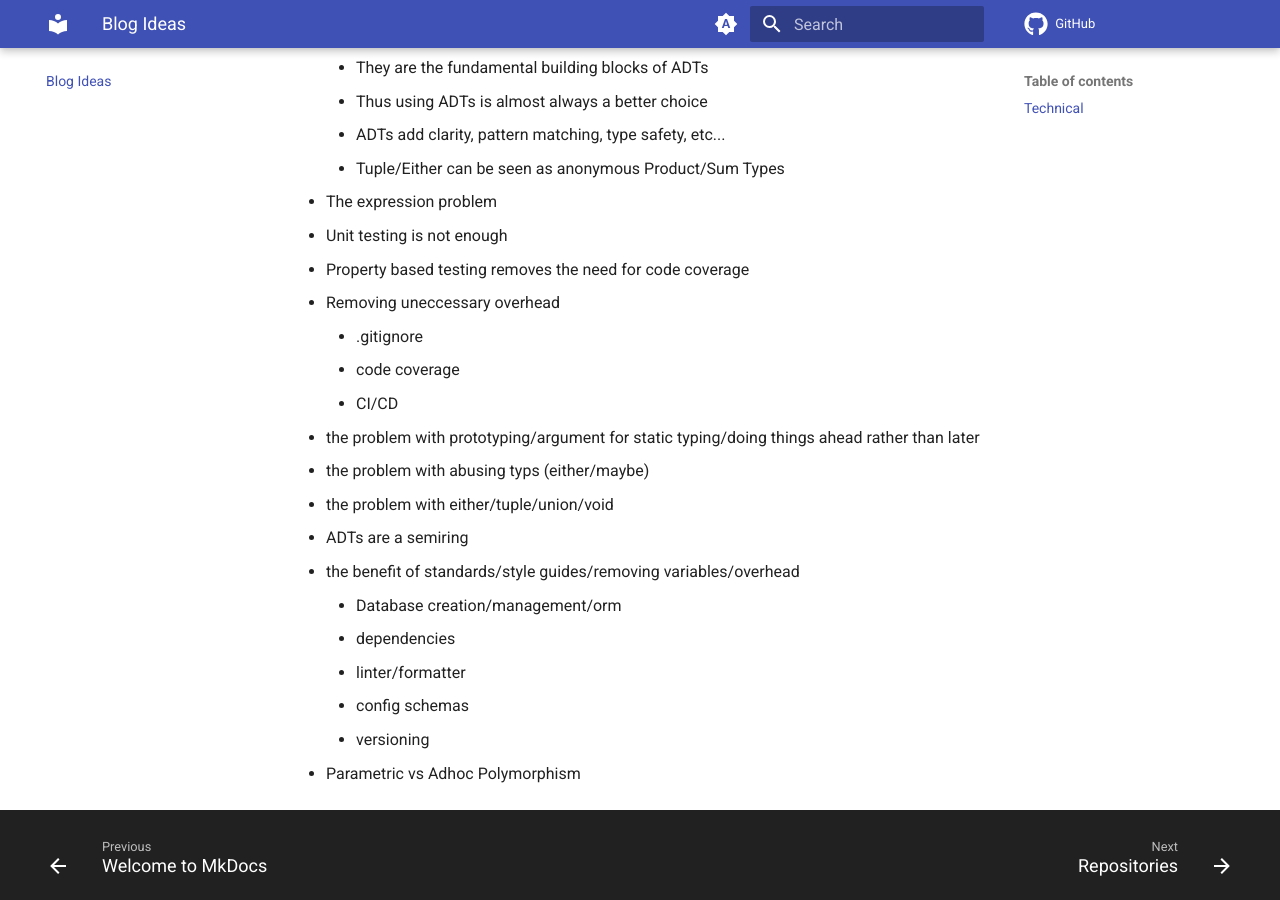
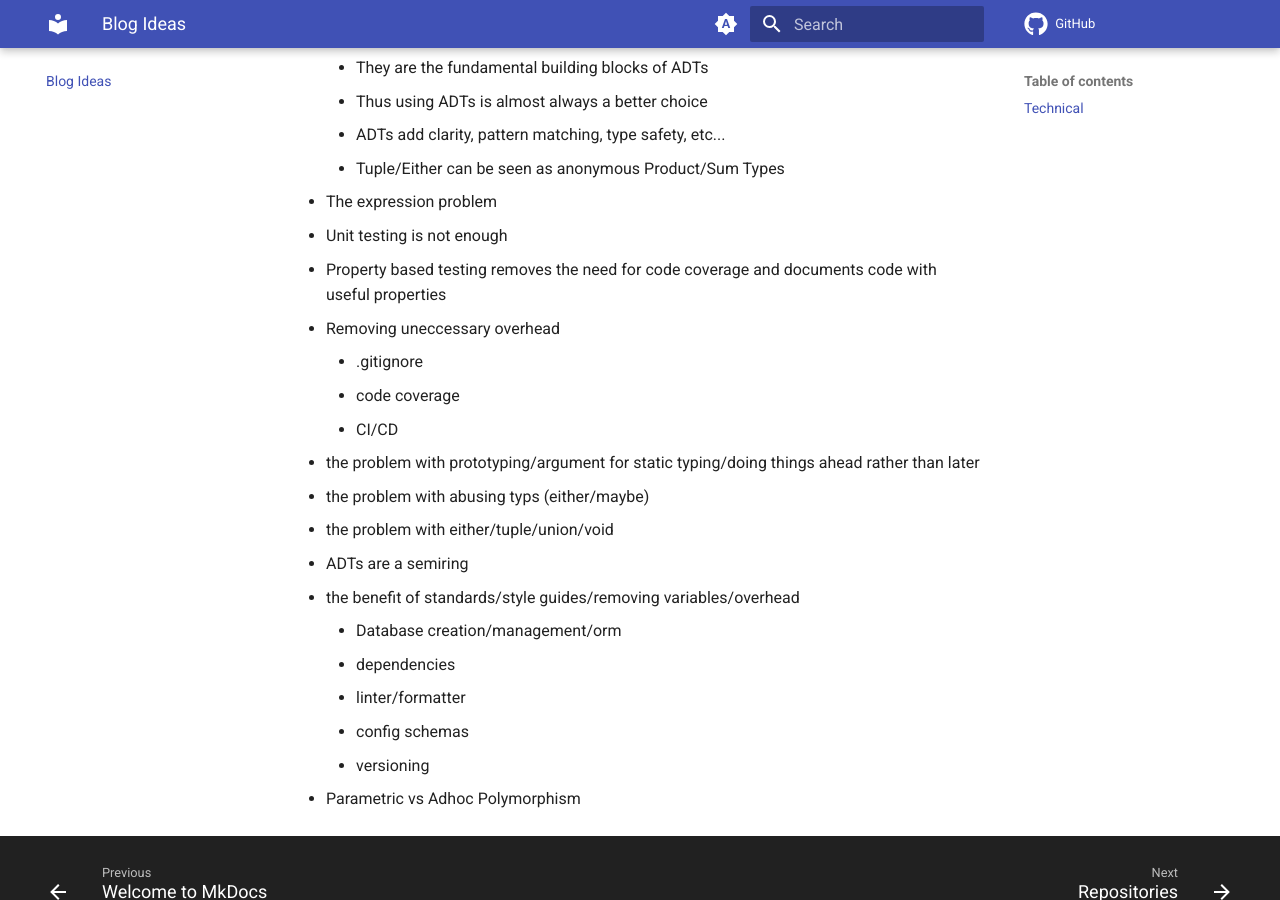
Before and after one commit to solvex-software/solvex-internal-documentation, an MkDocs documentation site: the page built from docs/blog-ideas.md, in a window 1280 px wide and 900 px high, scrolled down 929 px. Built offline with MkDocs 1.6.1 and Material for MkDocs 9.7.7, drawn with Linux system fonts in a browser that asks for light colours; comment, search, counter and statistics services are not loaded.

Commit message:
Update blog-ideas.md

```diff
--- a/docs/blog-ideas.md
+++ b/docs/blog-ideas.md
@@ -28,7 +28,7 @@
     - Tuple/Either can be seen as anonymous Product/Sum Types
 - The expression problem
 - Unit testing is not enough
-- Property based testing removes the need for code coverage
+- Property based testing removes the need for code coverage and documents code with useful properties
 - Removing uneccessary overhead
     - .gitignore
     - code coverage
```
